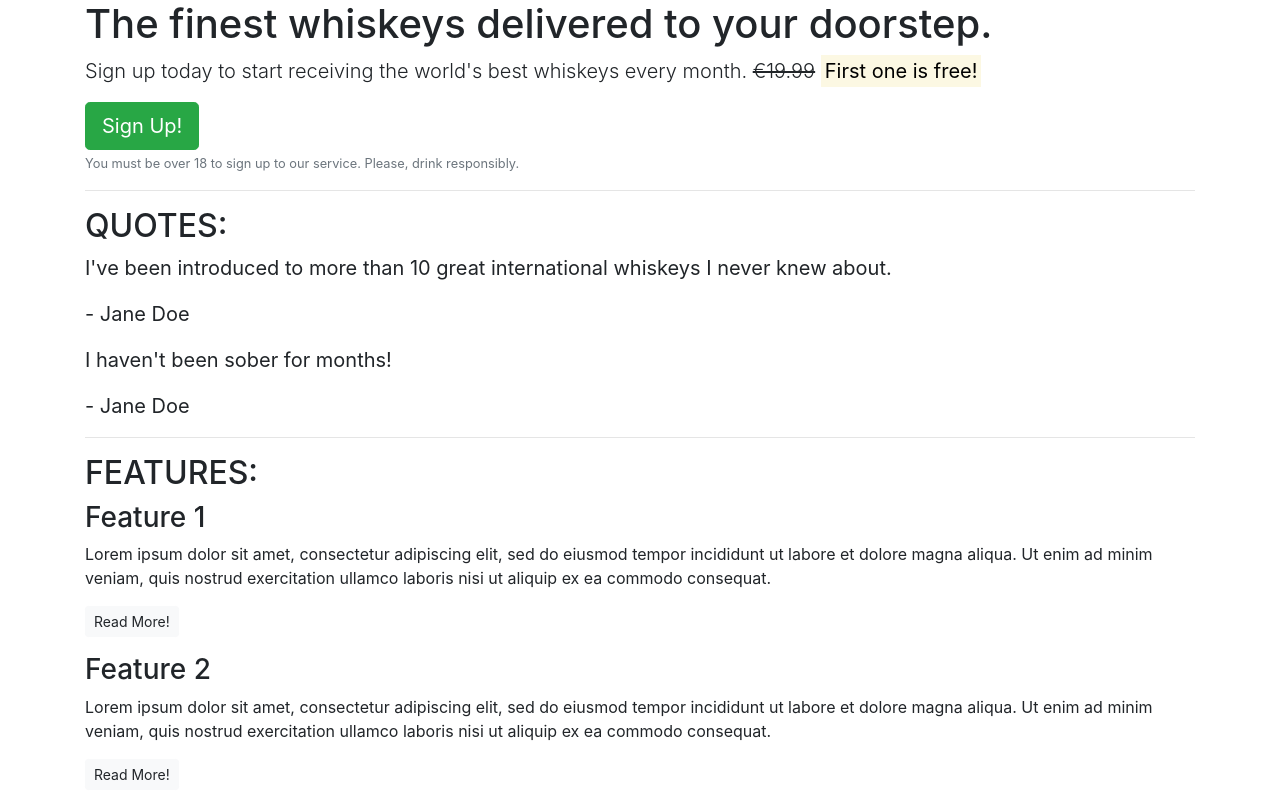
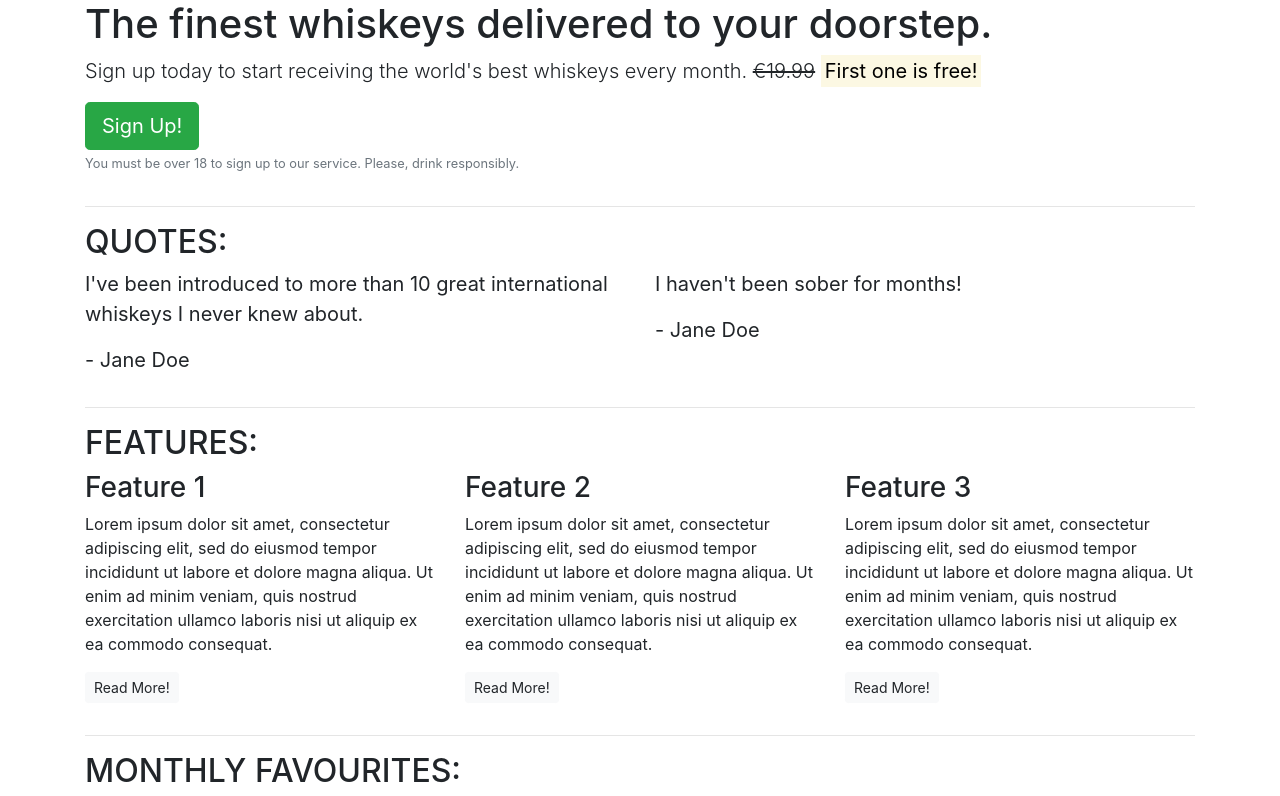
Before and after one commit to amylour/Bootstrap_Test, a plain HTML site: page index.html in a window 1280 px wide. Shown: the top 796 px of the page. Drawn offline with nearby package versions, Linux system fonts and the light colour scheme.

Commit message:
Add grid system

```diff
--- a/index.html
+++ b/index.html
@@ -12,47 +12,81 @@
 <body>
   <article class="container">
     <!-- Callout -->
+    <div class="row">
+      <div class="col-12">
         <section class="callout">
           <h1>The finest whiskeys delivered to your doorstep.</h1>
-            <p class = "lead">Sign up today to start receiving the world's best whiskeys every month. <s>€19.99</s> <strong><mark>First one is free!</mark></strong></p>
+          <p class="lead">Sign up today to start receiving the world's best whiskeys every month. <s>€19.99</s>
+            <strong><mark>First one is free!</mark></strong></p>
           <button class="btn btn-success btn-lg">Sign Up!</button>
-            <p class="text-muted"><small>You must be over 18 to sign up to our service. Please, drink responsibly.</small></p>
+          <p class="text-muted"><small>You must be over 18 to sign up to our service. Please, drink responsibly.</small>
+          </p>
         </section>
+      </div>
+    </div>
     <!-- /.callout -->
     <hr>
 
     <!-- Quotes -->
     <section class="quotes">
+      <div class="row">
+        <div class="col-12 col-md-6">
           <h2 class="text-uppercase">Quotes:</h2>
+        </div>
+      </div>
+      <div class="row">
+        <div class="col-12 col-md-6">
           <blockquote class="blockquote">
             <p>I've been introduced to more than 10 great international whiskeys I never knew about.</p>
             <p>- Jane Doe</p>
           </blockquote>
+        </div>
+        <div class="col-12 col-md-6">
           <blockquote class="blockquote">
             <p>I haven't been sober for months!</p>
             <p>- Jane Doe</p>
           </blockquote>
+        </div>
+      </div>
     </section>
     <!-- /.quotes -->
     <hr>
 
     <!-- Features -->
     <section class="features">
+      <div class="row">
+        <div class="col-12">
         <h2 class="text-uppercase">Features:</h2>
+      </div>
+      </div>
+      <div class="row">
+        <div class="col-12 col-md-6 col-lg-4">
         <div class="feature">
           <h3>Feature 1</h3>
-                <p>Lorem ipsum dolor sit amet, consectetur adipiscing elit, sed do eiusmod tempor incididunt ut labore et dolore magna aliqua. Ut enim ad minim veniam, quis nostrud exercitation ullamco laboris nisi ut aliquip ex ea commodo consequat.</p>
+          <p>Lorem ipsum dolor sit amet, consectetur adipiscing elit, sed do eiusmod tempor incididunt ut labore et
+            dolore magna aliqua. Ut enim ad minim veniam, quis nostrud exercitation ullamco laboris nisi ut aliquip ex
+            ea commodo consequat.</p>
           <p><a class="btn btn-sm btn-light" href="">Read More!</a></p>
         </div>
+      </div>
+      <div class="col-12 col-md-6 col-lg-4">
         <div class="feature">
           <h3>Feature 2</h3>
-                <p>Lorem ipsum dolor sit amet, consectetur adipiscing elit, sed do eiusmod tempor incididunt ut labore et dolore magna aliqua. Ut enim ad minim veniam, quis nostrud exercitation ullamco laboris nisi ut aliquip ex ea commodo consequat.</p>
+          <p>Lorem ipsum dolor sit amet, consectetur adipiscing elit, sed do eiusmod tempor incididunt ut labore et
+            dolore magna aliqua. Ut enim ad minim veniam, quis nostrud exercitation ullamco laboris nisi ut aliquip ex
+            ea commodo consequat.</p>
           <p><a class="btn btn-sm btn-light" href="">Read More!</a></p>
         </div>
+      </div>
+      <div class="col-12 d-md-none d-lg-block col-lg-4">
         <div class="feature">
           <h3>Feature 3</h3>
-                <p>Lorem ipsum dolor sit amet, consectetur adipiscing elit, sed do eiusmod tempor incididunt ut labore et dolore magna aliqua. Ut enim ad minim veniam, quis nostrud exercitation ullamco laboris nisi ut aliquip ex ea commodo consequat.</p>
+          <p>Lorem ipsum dolor sit amet, consectetur adipiscing elit, sed do eiusmod tempor incididunt ut labore et
+            dolore magna aliqua. Ut enim ad minim veniam, quis nostrud exercitation ullamco laboris nisi ut aliquip ex
+            ea commodo consequat.</p>
           <p><a class="btn btn-sm btn-light" href="">Read More!</a></p>
+        </div>
+      </div>
       </div>
     </section>
     <!-- /.features -->
```
Lines whose indentation alone changed are shown as unchanged.
